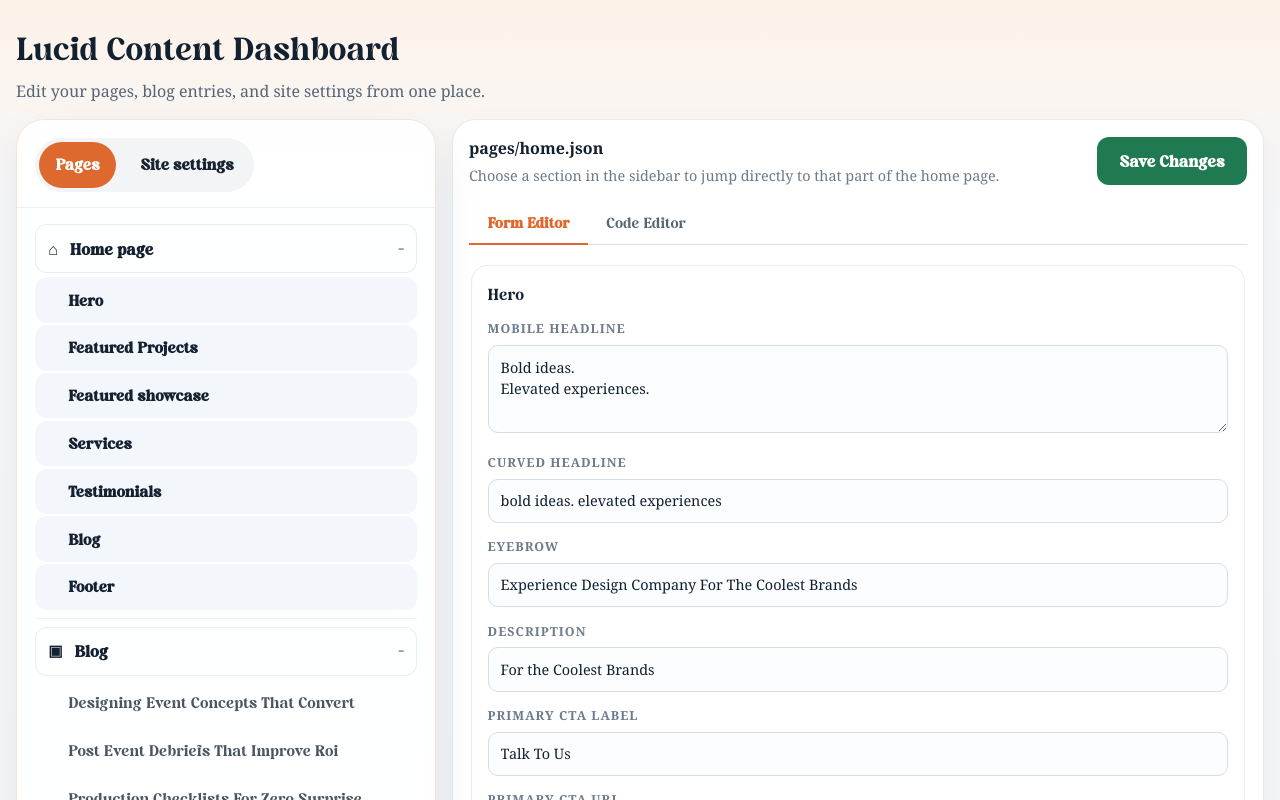
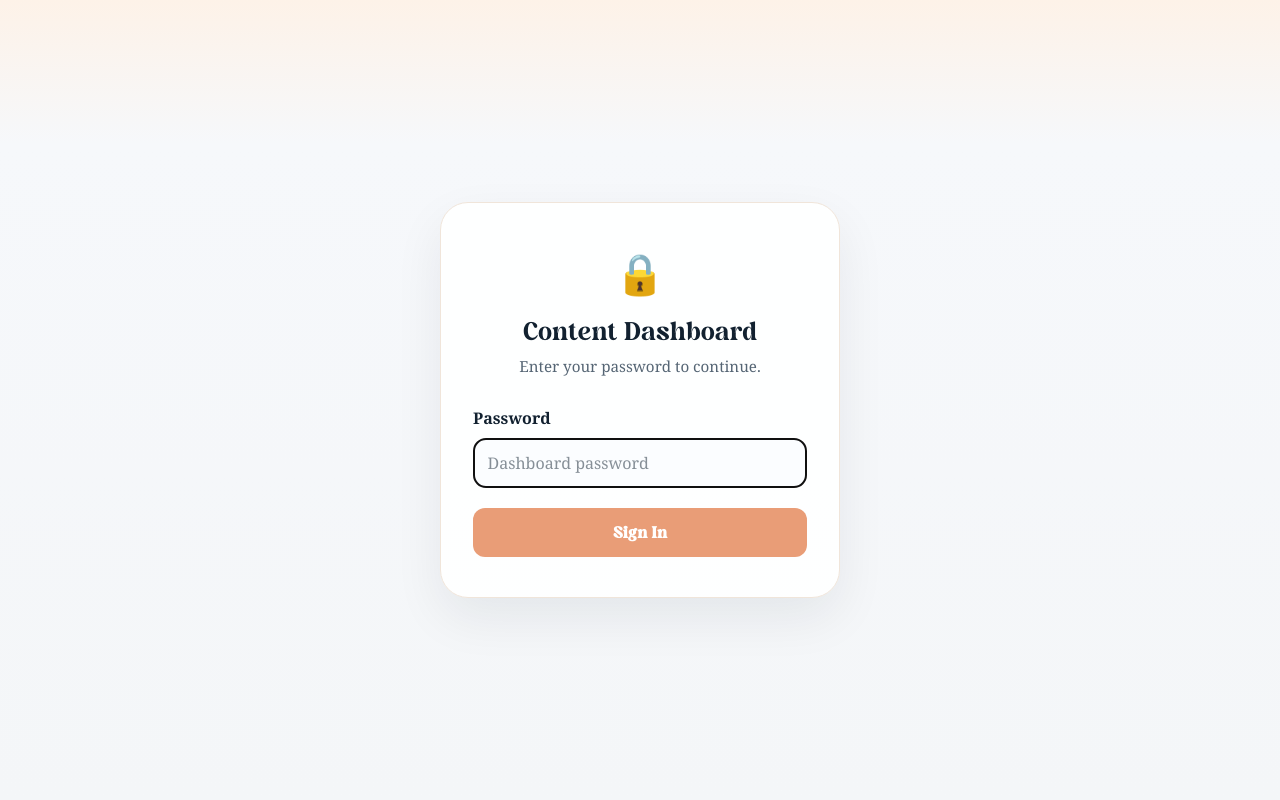
Before and after one commit to Produced-by-Lucid/Producedbylucid-website, a Next.js app: page /admin in a window 1280 px wide. Shown: the top 800 px of the page. Built offline with nearby package versions, Linux system fonts and the light colour scheme.

Commit message:
feat: implement AdminShell and AdminLogin components for authentication flow

```diff
--- a/app/admin/page.tsx
+++ b/app/admin/page.tsx
@@ -1,9 +1,9 @@
-import CmsDashboard from '../../components/CmsDashboard';
+import AdminShell from '../../components/AdminShell';
 
 export const metadata = {
   title: 'Content Dashboard',
 };
 
 export default function AdminPage() {
-  return <CmsDashboard />;
+  return <AdminShell />;
 }
--- /dev/null
+++ b/components/AdminLogin.tsx
@@ -0,0 +1,119 @@
+'use client';
+
+import { type CSSProperties, type FormEvent, useState } from 'react';
+
+const PASSWORD_STORAGE_KEY = 'cms_dashboard_password';
+
+const inputStyle: CSSProperties = {
+  width: '100%',
+  padding: '0.75rem 0.85rem',
+  borderRadius: 12,
+  border: '1px solid #d5dde6',
+  fontSize: '1rem',
+  fontFamily: 'inherit',
+  background: '#fbfdff',
+  boxSizing: 'border-box',
+};
+
+export default function AdminLogin({ onAuthenticated }: { onAuthenticated: (password: string) => void }) {
+  const [password, setPassword] = useState('');
+  const [error, setError] = useState<string | null>(null);
+  const [loading, setLoading] = useState(false);
+
+  async function handleSubmit(event: FormEvent) {
+    event.preventDefault();
+    setError(null);
+    setLoading(true);
+
+    try {
+      const response = await fetch('/api/cms/files', {
+        headers: { 'x-cms-password': password },
+      });
+
+      if (!response.ok) {
+        setError('Invalid password. Please try again.');
+        setLoading(false);
+        return;
+      }
+
+      window.localStorage.setItem(PASSWORD_STORAGE_KEY, password);
+      onAuthenticated(password);
+    } catch {
+      setError('Unable to connect. Please try again.');
+      setLoading(false);
+    }
+  }
+
+  return (
+    <main
+      style={{
+        minHeight: '100vh',
+        display: 'flex',
+        alignItems: 'center',
+        justifyContent: 'center',
+        background: 'linear-gradient(180deg, #fdf2e8 0%, #f6f8fb 18%, #f4f6f8 100%)',
+        fontFamily: 'Georgia, serif',
+        padding: '1rem',
+      }}
+    >
+      <form
+        onSubmit={handleSubmit}
+        style={{
+          width: '100%',
+          maxWidth: 400,
+          background: 'rgba(255, 255, 255, 0.95)',
+          borderRadius: 28,
+          border: '1px solid #f0e5da',
+          padding: '2.5rem 2rem',
+          boxShadow: '0 20px 50px rgba(18, 33, 48, 0.07)',
+          textAlign: 'center',
+          color: '#122130',
+        }}
+      >
+        <div style={{ fontSize: '2.5rem', marginBottom: '0.5rem' }}>🔒</div>
+        <h1 style={{ fontSize: '1.6rem', margin: '0 0 0.35rem' }}>Content Dashboard</h1>
+        <p style={{ color: '#556574', margin: '0 0 1.75rem', fontSize: '0.95rem' }}>
+          Enter your password to continue.
+        </p>
+
+        <label htmlFor="login-password" style={{ display: 'block', fontWeight: 600, marginBottom: '0.5rem', textAlign: 'left' }}>
+          Password
+        </label>
+        <input
+          id="login-password"
+          type="password"
+          value={password}
+          onChange={(e) => setPassword(e.target.value)}
+          placeholder="Dashboard password"
+          required
+          autoFocus
+          style={inputStyle}
+        />
+
+        {error ? (
+          <p style={{ color: '#9f2538', margin: '0.75rem 0 0', fontSize: '0.9rem' }}>{error}</p>
+        ) : null}
+
+        <button
+          type="submit"
+          disabled={loading || !password}
+          style={{
+            marginTop: '1.25rem',
+            width: '100%',
+            borderRadius: 12,
+            border: 'none',
+            background: '#de692e',
+            color: '#fff',
+            padding: '0.8rem 1rem',
+            cursor: loading ? 'not-allowed' : 'pointer',
+            fontWeight: 700,
+            fontSize: '1rem',
+            opacity: loading || !password ? 0.65 : 1,
+          }}
+        >
+          {loading ? 'Signing in...' : 'Sign In'}
+        </button>
+      </form>
+    </main>
+  );
+}
--- /dev/null
+++ b/components/AdminShell.tsx
@@ -0,0 +1,30 @@
+'use client';
+
+import { useEffect, useState } from 'react';
+import AdminLogin from './AdminLogin';
+import CmsDashboard from './CmsDashboard';
+
+const PASSWORD_STORAGE_KEY = 'cms_dashboard_password';
+
+export default function AdminShell() {
+  const [password, setPassword] = useState<string | null>(null);
+  const [ready, setReady] = useState(false);
+
+  useEffect(() => {
+    const stored = window.localStorage.getItem(PASSWORD_STORAGE_KEY);
+    if (stored) {
+      setPassword(stored);
+    }
+    setReady(true);
+  }, []);
+
+  if (!ready) {
+    return null;
+  }
+
+  if (!password) {
+    return <AdminLogin onAuthenticated={(pw) => setPassword(pw)} />;
+  }
+
+  return <CmsDashboard initialPassword={password} />;
+}
--- a/components/CmsDashboard.tsx
+++ b/components/CmsDashboard.tsx
@@ -9,7 +9,6 @@ type JsonValue = string | number | boolean | null | JsonObject | JsonValue[];
 type SidebarTab = 'pages' | 'settings';
 type SectionDefinition = { key: string; label: string; description?: string };
 
-const PASSWORD_STORAGE_KEY = 'cms_dashboard_password';
 const HOME_PAGE_FILE = 'pages/home.json';
 const SITE_SETTINGS_FILE = 'settings/site.json';
 const BLOG_POSTS_PREFIX = 'posts/';
@@ -415,9 +414,8 @@ function accordionTriggerStyle(open: boolean): CSSProperties {
   };
 }
 
-export default function CmsDashboard() {
-  const [password, setPassword] = useState('');
-  const [passwordReady, setPasswordReady] = useState(false);
+export default function CmsDashboard({ initialPassword }: { initialPassword: string }) {
+  const [password] = useState(initialPassword);
   const [files, setFiles] = useState<string[]>([]);
   const [selectedFile, setSelectedFile] = useState<string | null>(null);
   const [content, setContent] = useState('');
@@ -435,19 +433,9 @@ export default function CmsDashboard() {
   const formScrollRef = useRef<HTMLDivElement>(null);
 
   useEffect(() => {
-    const storedPassword = window.localStorage.getItem(PASSWORD_STORAGE_KEY) ?? '';
-    setPassword(storedPassword);
-    setPasswordReady(true);
-  }, []);
-
-  useEffect(() => {
-    if (!passwordReady) {
-      return;
-    }
-
     void loadFiles();
     // eslint-disable-next-line react-hooks/exhaustive-deps
-  }, [passwordReady]);
+  }, []);
 
   useEffect(() => {
     if (!selectedFile) {
@@ -590,11 +578,6 @@ export default function CmsDashboard() {
     } finally {
       setSaving(false);
     }
-  }
-
-  function updatePassword(nextPassword: string) {
-    setPassword(nextPassword);
-    window.localStorage.setItem(PASSWORD_STORAGE_KEY, nextPassword);
   }
 
   function selectFile(filePath: string) {
@@ -775,24 +758,11 @@ export default function CmsDashboard() {
             </div>
 
             <div style={{ padding: '1rem 1.1rem 1.2rem', borderTop: '1px solid #eceff3', background: '#fcfcfd' }}>
-              <label htmlFor="cms-password" style={{ display: 'block', fontWeight: 600, marginBottom: '0.45rem' }}>
-                Dashboard Password
-              </label>
-              <input
-                id="cms-password"
-                type="password"
-                value={password}
-                onChange={(event) => updatePassword(event.target.value)}
-                placeholder="Leave blank if disabled"
-                style={inputBase}
-              />
-
               <button
                 type="button"
                 onClick={() => void loadFiles()}
                 disabled={loadingFiles}
                 style={{
-                  marginTop: '0.7rem',
                   width: '100%',
                   borderRadius: 12,
                   border: 'none',
@@ -807,6 +777,28 @@ export default function CmsDashboard() {
               </button>
 
               <p style={{ marginTop: '0.7rem', marginBottom: 0, color: '#6c7b89', fontSize: '0.9rem' }}>{fileCountLabel}</p>
+
+              <button
+                type="button"
+                onClick={() => {
+                  window.localStorage.removeItem('cms_dashboard_password');
+                  window.location.reload();
+                }}
+                style={{
+                  marginTop: '0.7rem',
+                  width: '100%',
+                  borderRadius: 12,
+                  border: '1px solid #d5dde6',
+                  background: 'transparent',
+                  color: '#556574',
+                  padding: '0.65rem 0.9rem',
+                  cursor: 'pointer',
+                  fontWeight: 600,
+                  fontSize: '0.9rem',
+                }}
+              >
+                Sign Out
+              </button>
             </div>
           </aside>
 
```
